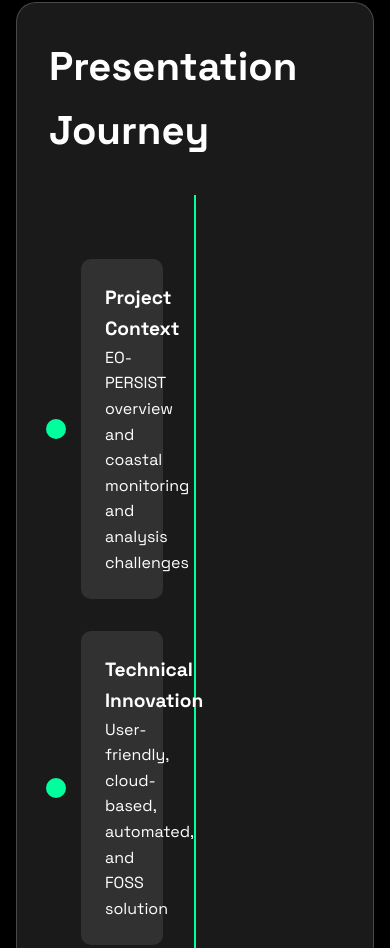
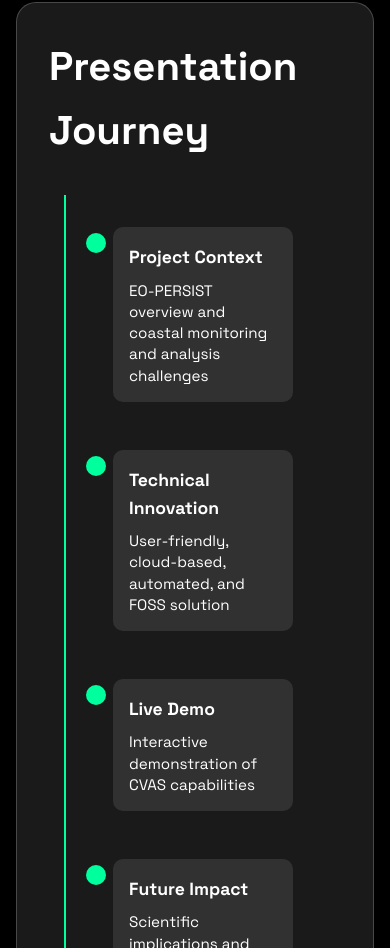
Before and after one commit to AlexandrosLiaskos/cvas_seminar, a plain HTML site: page index.html in a window 390 px wide. Shown: the part 1631-2579 px from the top of the page. Drawn offline with Linux system fonts and the light colour scheme.

Commit message:
Update index.html

```diff
--- a/index.html
+++ b/index.html
@@ -261,79 +261,11 @@
                 transparent 100%);
         }
 
-        @media (max-width: 768px) {
-            .hero-title {
-                margin-bottom: 1rem;
-            }
-
-            .subtitle {
-                margin-bottom: 2rem;
-            }
-
-            .container {
-                padding: 2rem 1rem;
-            }
-
-            .timeline::before {
-                left: 20px;
-            }
-
-            .timeline-item {
-                width: calc(100% - 40px);
-                padding: 0 0 2rem 50px;
-                left: 0 !important;
-                text-align: left !important;
-            }
-
-            .timeline-content {
-                margin-right: 0;
-                margin-left: 0;
-            }
-
-            .timeline-content::before {
-                left: -35px !important;
-                right: auto !important;
-                top: 20px;
-                transform: none;
-            }
-
-            .timeline-content {
-                padding: 1.5rem;
-                background: rgba(255, 255, 255, 0.1);
-                border-radius: 10px;
-                position: relative;
-                margin-bottom: 1rem;
-                max-width: 300px;
-                margin-left: 0;
-            }
-
-            .timeline-content h3 {
-                margin-top: 0;
-                font-size: 1.2rem;
-            }
-
-            .timeline-content p {
-                margin-bottom: 0;
-                font-size: 1rem;
-            }
-
-            .button {
-                padding: 0.8rem 2rem;
-                font-size: 1rem;
-                margin: 1rem;
-            }
-        }
-
-        .section-title {
-            font-size: 2.5rem;
-            margin-bottom: 2rem;
-            color: white;
-            font-weight: 700;
-        }
-
         .timeline {
             position: relative;
             padding: 2rem 0;
+            max-width: 1000px;
+            margin: 0 auto;
         }
 
         .timeline::before {
@@ -361,6 +293,7 @@
 
         .timeline-item:nth-child(even) {
             left: 50%;
+            text-align: left;
         }
 
         .timeline-content {
@@ -369,7 +302,6 @@
             border-radius: 10px;
             position: relative;
             max-width: 400px;
-            margin: 0 auto;
         }
 
         .timeline-item:nth-child(odd) .timeline-content {
@@ -399,6 +331,81 @@
 
         .timeline-item:nth-child(even) .timeline-content::before {
             left: -42px;
+        }
+
+        @media (max-width: 768px) {
+            .hero-title {
+                margin-bottom: 1rem;
+            }
+
+            .subtitle {
+                margin-bottom: 2rem;
+            }
+
+            .container {
+                padding: 2rem 1rem;
+            }
+
+            .timeline {
+                padding: 1rem;
+                max-width: 100%;
+            }
+
+            .timeline::before {
+                left: 1rem;
+            }
+
+            .timeline-item {
+                width: 100%;
+                padding: 0 0 2rem 3rem;
+                margin: 1rem 0;
+            }
+
+            .timeline-content {
+                max-width: calc(100% - 2rem);
+                margin: 0;
+                padding: 1rem;
+            }
+
+            .timeline-content::before {
+                left: -27px !important;
+                top: 1rem;
+            }
+
+            .timeline-content h3 {
+                font-size: 1.1rem;
+                margin-bottom: 0.5rem;
+            }
+
+            .timeline-content p {
+                font-size: 0.95rem;
+                margin: 0;
+                line-height: 1.4;
+            }
+
+            .timeline-item:nth-child(odd),
+            .timeline-item:nth-child(even) {
+                left: 0;
+                text-align: left;
+            }
+
+            .timeline-item:nth-child(odd) .timeline-content,
+            .timeline-item:nth-child(even) .timeline-content {
+                margin: 0;
+            }
+
+            .button {
+                padding: 0.8rem 2rem;
+                font-size: 1rem;
+                margin: 1rem;
+            }
+        }
+
+        .section-title {
+            font-size: 2.5rem;
+            margin-bottom: 2rem;
+            color: white;
+            font-weight: 700;
         }
 
         .speaker-link {
```
